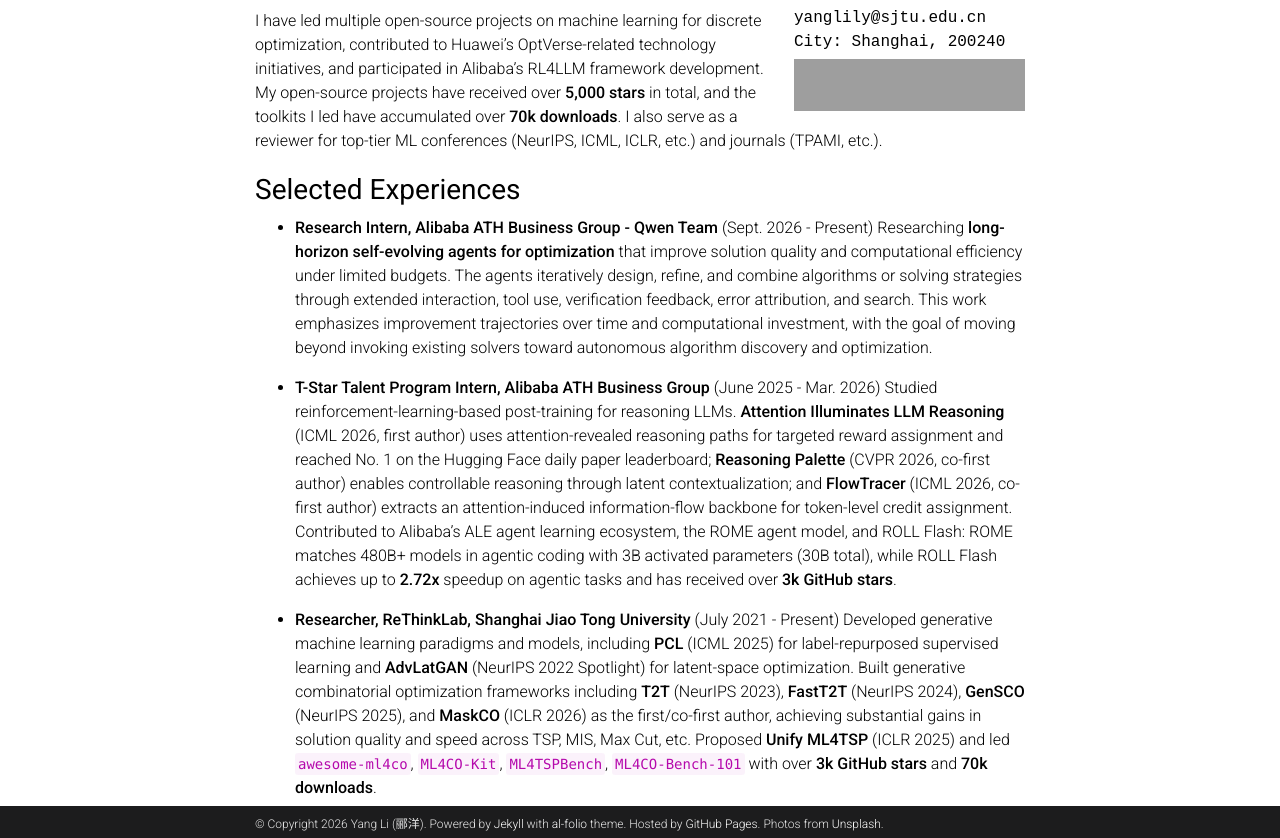
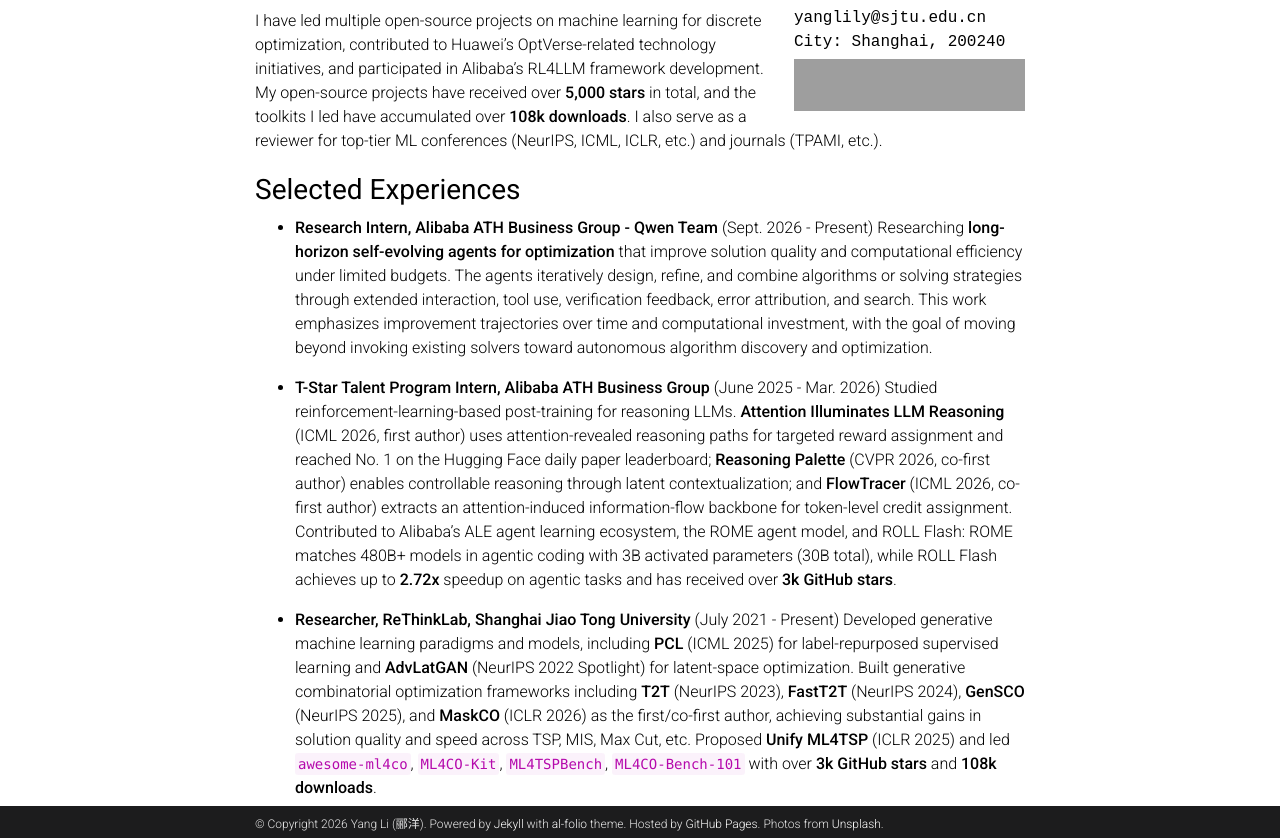
Before and after one commit to yangco-le/yangco-le.github.io, a Jekyll site: the page built from _pages/about.md, in a window 1280 px wide and 1400 px high. Shown: the part 559-1397 px from the top of the window. Built offline with Jekyll 4.4.1, drawn with Linux system fonts in a browser that asks for light colours; full-size pictures stand in for the smaller copies a plugin makes; comment, search, counter and statistics services are not loaded; a style sheet for code colours, icons or effects is not loaded; grey boxes are pictures that could not be loaded.

Commit message:
Update download counts and highlight Baidu Scholarship rank

```diff
--- a/_pages/about.md
+++ b/_pages/about.md
@@ -25,7 +25,7 @@ I am a Ph.D. student at the [School of Artificial Intelligence](https://soai.sjt
 
 My research focuses on broad machine learning methodologies, especially machine learning for combinatorial optimization and decision making, generative models, and reasoning-oriented large language models. I have published **12 first-author/co-first-author papers at CCF-A top-tier conferences**, including **10 papers at NeurIPS, ICML, and ICLR**, with Spotlight recognitions at NeurIPS and ICML.
 
-I have led multiple open-source projects on machine learning for discrete optimization, contributed to Huawei's OptVerse-related technology initiatives, and participated in Alibaba's RL4LLM framework development. My open-source projects have received over **5,000 stars** in total, and the toolkits I led have accumulated over **70k downloads**. I also serve as a reviewer for top-tier ML conferences (NeurIPS, ICML, ICLR, etc.) and journals (TPAMI, etc.).
+I have led multiple open-source projects on machine learning for discrete optimization, contributed to Huawei's OptVerse-related technology initiatives, and participated in Alibaba's RL4LLM framework development. My open-source projects have received over **5,000 stars** in total, and the toolkits I led have accumulated over **108k downloads**. I also serve as a reviewer for top-tier ML conferences (NeurIPS, ICML, ICLR, etc.) and journals (TPAMI, etc.).
 
 <small>Selected Experiences</small>
 ---
@@ -37,7 +37,7 @@ I have led multiple open-source projects on machine learning for discrete optimi
   Studied reinforcement-learning-based post-training for reasoning LLMs. **Attention Illuminates LLM Reasoning** (ICML 2026, first author) uses attention-revealed reasoning paths for targeted reward assignment and reached No. 1 on the Hugging Face daily paper leaderboard; **Reasoning Palette** (CVPR 2026, co-first author) enables controllable reasoning through latent contextualization; and **FlowTracer** (ICML 2026, co-first author) extracts an attention-induced information-flow backbone for token-level credit assignment. Contributed to Alibaba's ALE agent learning ecosystem, the ROME agent model, and ROLL Flash: ROME matches 480B+ models in agentic coding with 3B activated parameters (30B total), while ROLL Flash achieves up to **2.72x** speedup on agentic tasks and has received over **3k GitHub stars**.
 
 - **Researcher, ReThinkLab, Shanghai Jiao Tong University** (July 2021 - Present)
-  Developed generative machine learning paradigms and models, including **PCL** (ICML 2025) for label-repurposed supervised learning and **AdvLatGAN** (NeurIPS 2022 Spotlight) for latent-space optimization. Built generative combinatorial optimization frameworks including **T2T** (NeurIPS 2023), **FastT2T** (NeurIPS 2024), **GenSCO** (NeurIPS 2025), and **MaskCO** (ICLR 2026) as the first/co-first author, achieving substantial gains in solution quality and speed across TSP, MIS, Max Cut, etc. Proposed **Unify ML4TSP** (ICLR 2025) and led `awesome-ml4co`, `ML4CO-Kit`, `ML4TSPBench`, `ML4CO-Bench-101` with over **3k GitHub stars** and **70k downloads**.
+  Developed generative machine learning paradigms and models, including **PCL** (ICML 2025) for label-repurposed supervised learning and **AdvLatGAN** (NeurIPS 2022 Spotlight) for latent-space optimization. Built generative combinatorial optimization frameworks including **T2T** (NeurIPS 2023), **FastT2T** (NeurIPS 2024), **GenSCO** (NeurIPS 2025), and **MaskCO** (ICLR 2026) as the first/co-first author, achieving substantial gains in solution quality and speed across TSP, MIS, Max Cut, etc. Proposed **Unify ML4TSP** (ICLR 2025) and led `awesome-ml4co`, `ML4CO-Kit`, `ML4TSPBench`, `ML4CO-Bench-101` with over **3k GitHub stars** and **108k downloads**.
 
 - **Researcher, Learning-based Optimization Solver Project with Huawei Noah's Ark Lab** (Apr. 2022 - Feb. 2023)
   Developed generative data methods for SAT and MILP, including **HardSATGEN** (KDD 2023) and **MixSATGEN** (ICLR 2024). The methods were integrated into Huawei's OptVerse AI Solver, which ranked first on the Hans Mittelmann benchmark and received the 2023 WAIC SAIL Award. Developed the **Kissat-Adaptive-Restart** solver for Huawei HiSilicon EDA scenarios, delivering an average performance improvement of about **18%** and a maximum improvement of **97%**.
@@ -62,7 +62,7 @@ Postgraduate period:
 - **Young Scientists (Ph.D) Fund of the National Natural Science Foundation of China** (<strong class="text-danger">the only recipient in the school, the only F06 (AI category) recipient in the university, ¥300,000</strong>)
 - **Young Talent (Ph.D) Development Program of the China Association for Science and Technology** (<strong class="text-danger">the only recipient in the school, ¥40,000</strong>)
 - **SJTU Pacemaker to Merit Student Award** (<strong class="text-danger">top 10 university-wide</strong>)
-- **Baidu Scholarship** (**top 10 world-wide**)
+- **Baidu Scholarship** (<strong class="text-danger">top 10 world-wide</strong>)
 - **Ant InTech-Future Scholarship** (<strong class="text-danger">top 20 world-wide</strong>)
 - **Doctoral National Scholarship** (<strong class="text-danger">top 1%</strong> in the School of AI)
 - **Master's National Scholarship** (<strong class="text-danger">top 1%</strong> in CS Dept.)
```
